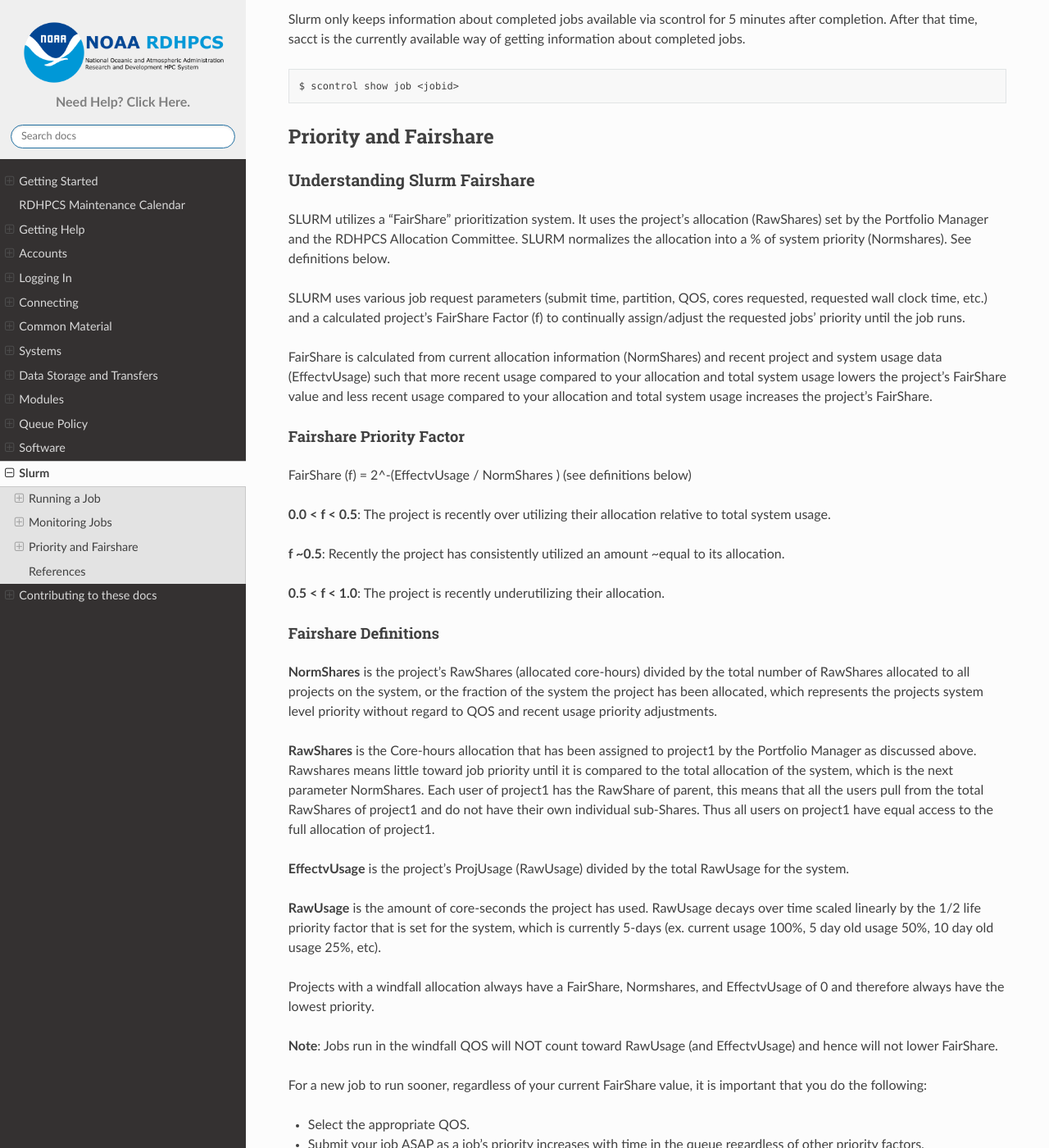
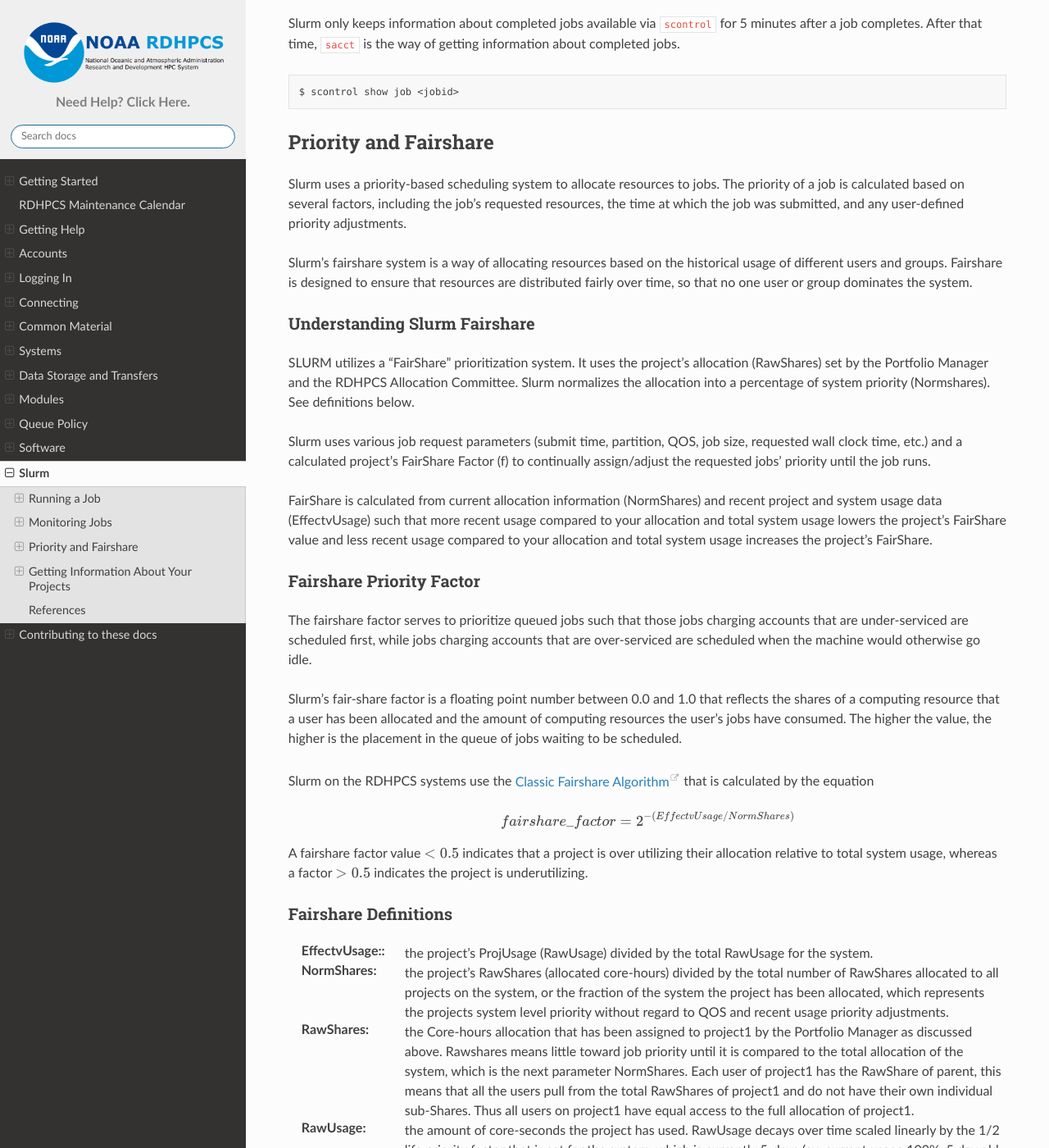
Before and after one commit to NOAA-RDHPCS/noaa-rdhpcs.github.io, a Sphinx documentation site: the page built from source/slurm_tips/index.rst, in a window 1280 px wide and 1400 px high, scrolled down 7322 px. Shown: the whole window at 82% size. Built offline with Sphinx 7.4.7 and the Read the Docs theme 2.0.0, drawn with Linux system fonts in a browser that asks for light colours; some of the changed text lies outside the part shown.

Commit message:
Finished updating the Slurm documentation

```diff
--- a/source/slurm_tips/index.rst
+++ b/source/slurm_tips/index.rst
@@ -271,6 +271,8 @@ your job (e.g. for naming output log files):
 | ``$SLURM_NODELIST``      | The list of nodes assigned to the job.           |
 +--------------------------+--------------------------------------------------+
 
+.. _slurm-state-codes:
+
 State Codes
 -----------
 
@@ -430,15 +432,15 @@ Use the ``squeue`` command to view a list of current jobs in the queue.  See
 
    $ squeue -a
 
-To list jobs that belong to you
+To list jobs that belong to a specific user
 
 .. code-block:: shell
 
-   $ squeue -u <user name>
+   $ squeue -u <userid>
 
 
 Show Completed Jobs
-^^^^^^^^^^^^^^^^^^^
+-------------------
 
 Slurm does not keep completed jobs in ``squeue``.
 
@@ -446,9 +448,12 @@ Slurm does not keep completed jobs in ``squeue``.
 
    $ sacct -S 2019-03-01 -E now -a
 
-If you don’t specify ``-S`` and ``-E`` options ``sacct`` gives you data from today.
+If you don’t specify ``-S`` and ``-E`` options ``sacct`` gives you data from
+the current day.
 
-Use the ``sacct`` command option to list jobs that have run within the last 24 hours and to see their statuses (State). A full list of sacct options and job states can be found on the sacct man page.
+Use the ``sacct`` command option to list jobs that have run within the last 24
+hours and to see their statuses (State). A full list of ``sacct`` options and
+:ref:`job states <slurm-state-codes>` can be found on the ``sacct`` man page.
 
 .. code-block:: shell
 
@@ -456,11 +461,11 @@ Use the ``sacct`` command option to list jobs that have run within the last 24 h
 
 
 Getting Details About a Job
-^^^^^^^^^^^^^^^^^^^^^^^^^^^
+---------------------------
 
-Slurm only keeps information about completed jobs available via scontrol for 5
-minutes after completion. After that time, sacct is the currently available way
-of getting information about completed jobs.
+Slurm only keeps information about completed jobs available via ``scontrol``
+for 5 minutes after a job completes.  After that time, ``sacct`` is the way of
+getting information about completed jobs.
 
 .. code-block:: shell
 
@@ -470,39 +475,90 @@ of getting information about completed jobs.
 Priority and Fairshare
 ======================
 
+Slurm uses a priority-based scheduling system to allocate resources to jobs.
+The priority of a job is calculated based on several factors, including the
+job's requested resources, the time at which the job was submitted, and any
+user-defined priority adjustments.
+
+Slurm's fairshare system is a way of allocating resources based on the
+historical usage of different users and groups. Fairshare is designed to ensure
+that resources are distributed fairly over time, so that no one user or group
+dominates the system.
+
 Understanding Slurm Fairshare
 -----------------------------
-SLURM utilizes a “FairShare” prioritization system. It uses the project’s allocation (RawShares) set by the Portfolio Manager and the RDHPCS Allocation Committee. SLURM normalizes the allocation into a % of system priority (Normshares). See definitions below.
 
-SLURM uses various job request parameters (submit time, partition, QOS, cores requested, requested wall clock time, etc.) and a calculated project's FairShare Factor (f) to continually assign/adjust the requested jobs’ priority until the job runs.
+SLURM utilizes a “FairShare” prioritization system. It uses the project’s
+allocation (RawShares) set by the Portfolio Manager and the RDHPCS Allocation
+Committee. Slurm normalizes the allocation into a percentage of system priority
+(Normshares). See definitions below.
 
-FairShare is calculated from current allocation information (NormShares) and recent project and system usage data (EffectvUsage) such that more recent usage compared to your allocation and total system usage lowers the project's FairShare value and less recent usage compared to your allocation and total system usage increases the project's FairShare.
+Slurm uses various job request parameters (submit time, partition, QOS, job
+size, requested wall clock time, etc.) and a calculated project's FairShare
+Factor (f) to continually assign/adjust the requested jobs’ priority until the
+job runs.
+
+FairShare is calculated from current allocation information (NormShares) and
+recent project and system usage data (EffectvUsage) such that more recent usage
+compared to your allocation and total system usage lowers the project's
+FairShare value and less recent usage compared to your allocation and total
+system usage increases the project's FairShare.
 
 Fairshare Priority Factor
-^^^^^^^^^^^^^^^^^^^^^^^^^
-FairShare (f) = 2^-(EffectvUsage / NormShares ) (see definitions below)
+-------------------------
 
-**0.0 < f < 0.5**: The project is recently over utilizing their allocation relative to total system usage.
+The fairshare factor serves to prioritize queued jobs such that those jobs
+charging accounts that are under-serviced are scheduled first, while jobs
+charging accounts that are over-serviced are scheduled when the machine would
+otherwise go idle.
 
-**f ~0.5**: Recently the project has consistently utilized an amount ~equal to its allocation.
+Slurm's fair-share factor is a floating point number between 0.0 and 1.0 that
+reflects the shares of a computing resource that a user has been allocated and
+the amount of computing resources the user's jobs have consumed. The higher the
+value, the higher is the placement in the queue of jobs waiting to be
+scheduled.
 
-**0.5 < f < 1.0**: The project is recently underutilizing their allocation.
+Slurm on the RDHPCS systems use the `Classic Fairshare Algorithm
+<https://slurm.schedmd.com/classic_fair_share.html>`__ that is calculated by
+the equation
+
+.. math::
+
+   fairshare\_factor = 2^{-(EffectvUsage / NormShares)}
+
+A fairshare factor value :math:`<0.5` indicates that a project is over
+utilizing their allocation relative to total system usage, whereas a factor
+:math:`>0.5` indicates the project is underutilizing.
 
 Fairshare Definitions
-^^^^^^^^^^^^^^^^^^^^^
+---------------------
 
+:EffectvUsage:: the project's ProjUsage (RawUsage) divided by the total
+    RawUsage for the system.
+:NormShares: the project’s RawShares (allocated core-hours) divided by the
+   total number of RawShares allocated to all projects on the system, or the
+   fraction of the system the project has been allocated, which represents the
+   projects system level priority without regard to QOS and recent usage
+   priority adjustments.
+:RawShares: the Core-hours allocation that has been assigned to project1 by the
+   Portfolio Manager as discussed above. Rawshares means little toward job
+   priority until it is compared to the total allocation of the system, which
+   is the next parameter NormShares. Each user of project1 has the RawShare of
+   parent, this means that all the users pull from the total RawShares of
+   project1 and do not have their own individual sub-Shares. Thus all users on
+   project1 have equal access to the full allocation of project1.
+:RawUsage: the amount of core-seconds the project has used. RawUsage decays
+    over time scaled linearly by the 1/2 life priority factor that is set for
+    the system, which is currently 5-days (ex. current usage 100%, 5 day old
+    usage 50%, 10 day old usage 25%, etc).
 
-**NormShares** is the project’s RawShares (allocated core-hours) divided by the total number of RawShares allocated to all projects on the system, or the fraction of the system the project has been allocated, which represents the projects system level priority without regard to QOS and recent usage priority adjustments.
+Projects with a windfall allocation always have a FairShare, Normshares, and
+EffectvUsage of 0 and therefore always have the lowest priority.
 
-**RawShares** is the Core-hours allocation that has been assigned to project1 by the Portfolio Manager as discussed above. Rawshares means little toward job priority until it is compared to the total allocation of the system, which is the next parameter NormShares. Each user of project1 has the RawShare of parent, this means that all the users pull from the total RawShares of project1 and do not have their own individual sub-Shares. Thus all users on project1 have equal access to the full allocation of project1.
+.. note::
 
-**EffectvUsage** is the project's ProjUsage (RawUsage) divided by the total RawUsage for the system.
-
-**RawUsage** is the amount of core-seconds the project has used. RawUsage decays over time scaled linearly by the 1/2 life priority factor that is set for the system, which is currently 5-days (ex. current usage 100%, 5 day old usage 50%, 10 day old usage 25%, etc).
-
-Projects with a windfall allocation always have a FairShare, Normshares, and EffectvUsage of 0 and therefore always have the lowest priority.
-
-**Note**: Jobs run in the windfall QOS will NOT count toward RawUsage (and EffectvUsage) and hence will not lower FairShare.
+   Jobs run in the windfall QOS will NOT count toward RawUsage (and
+   EffectvUsage) and hence will not lower FairShare.
 
 For a new job to run sooner, regardless of your current FairShare value, it is important that you do the following:
 
@@ -510,10 +566,8 @@ For a new job to run sooner, regardless of your current FairShare value, it is i
 - Submit your job ASAP as a job’s priority increases with time in the queue regardless of other priority factors.
 - Enter an appropriate wall clock time. Excessive wall clock times will delay that start of your job, and contributes to overall inefficient scheduling and system utilization.
 
-
-
 Fairshare Reporting
-^^^^^^^^^^^^^^^^^^^
+-------------------
 
 Summary of all accounts
 
@@ -539,30 +593,44 @@ Details by user of all accounts
 
    $ sshare -a
 
+Priority Reporting
+------------------
 
-Priority Analysis of Your Job
------------------------------
-
-sprio
-^^^^^
+As mentioned earlier, Slurm uses `multiple factors
+<https://slurm.schedmd.com/priority_multifactor.html>`__ to determine a job's
+priority.  The ``sprio`` command reports the job's priority.
 
 .. code-block:: shell
 
-   sprio -j 12345
+   $ sprio -j 12345
+      JOBID PARTITION   PRIORITY   SITE       AGE   ASSOC  FAIRSHARE        QOS     TRES
+      12345 hera        18302014      0   5000000       0    3301977   10000000   cpu=38
 
 .. _slurm_tips_fairshare:
 
 
 Getting Information About Your Projects
----------------------------------------
+=======================================
 
-Use the sfairshare command to show the current FairShare priority status of all projects. Of particular interest will likely be the , the -u option to list just your projects, -w option (these projects always have the lowest priority) to exclude listing windfall projects, and the -T <threshold> option, which will give you a list of all projects and their FairShare value with a higher value than the threshold value you enter. For more options on sfairshare use the sfairshare -h command.
+The RDHPCS system administrators have supplied additional tools to help the
+users gather information concerning their jobs, job's fairshare, and allocation
+usage.  The tools listed in this section may not be available on all RDHPCS
+systems.
 
-Here are examples from Hera:
+sfairshare
+----------
+
+The ``sfairshare`` command will show the current FairShare priority status of
+all projects. Of particular interest will likely be the , the ``-u`` option to
+list just your projects, ``-w`` option (these projects always have the lowest
+priority) to exclude listing windfall projects, and the ``-T <threshold>``
+option, which will give you a list of all projects and their FairShare value
+with a higher value than the threshold value you enter. For more options on
+sfairshare use the sfairshare ``-h`` command.
 
 .. code-block:: shell
 
-   [First.Last@hfe12 ~]$ sfairshare -w
+   $ sfairshare -w
    Project         FairShare       Rank    NormShares      EffUsage
    -----------     ----------      ------  ----------      ----------
    amb-verif            0.974      23/90      0.00105         0.00004
@@ -587,110 +655,138 @@ Here are examples from Hera:
    .
    .
 
+The Slurm ``sshare`` command to get project FairShare priority information
+sorted by Portfolio and sub-Portfolio. Note that Slurm only uses a project's
+Fairshare value in priority calculations, not the Portfolio's or
+sub-Portfolio's FairShare.
 
-Use the SLURM sshare command to get project FairShare priority information sorted by Portfolio and sub-Portfolio. Note: SLURM only uses a project's Fairshare value in priority calculations, not the Portfolio's or sub-Portfolio's FairShare.
+.. note::
+
+   ``sfairshare`` is only available on Hera and Jet.
 
 saccount_params
-^^^^^^^^^^^^^^^
+---------------
 
-Available on Hera, Jet, Orion
-
-Use the saccount_params or account_params command to get your current:
+The ``saccount_params`` will show your current:
 
 - Home File System usage/quota (MB)
+- For each of your projects
 
-- For each of your projects
-    - Compute: FairShare priority value, (FairShare rank vs all other projects), partition access and available QOS's for all your projects. Include -l (for long) if you want to see current 30-day allocation, last 30-day usage, and FairShare to 6 digits(``saccount_params -l``).
+    - Compute: FairShare priority value, (FairShare rank vs all other
+      projects), partition access and available QOS's for all your projects.
+      Include -l (for long) if you want to see current 30-day allocation, last
+      30-day usage, and FairShare to 6 digits(``saccount_params -l``).
     - Scratch disk usage/quota (GB), files on disk and file count quota.
 
-``NOTE``: Projects with a windfall allocation of 1 will show an allocation of 0, but you will see the correct Available QOS: windfall. Projects with an allocation of 2 will show an allocation of 1, but you will see the correct Available QOS: Batch, debug, etc.
+.. note::
+
+   Projects with a windfall allocation of 1 will show an allocation of 0, but you
+   will see the correct Available QOS: windfall. Projects with an allocation of 2
+   will show an allocation of 1, but you will see the correct Available QOS:
+   Batch, debug, etc.
+
+.. note::
+
+   ``saccount_params`` is only available on Hera, Jet, Orion.
 
 .. code-block:: shell
 
-   [First.Last @hfe07 ~]$ saccount_params
+   $ saccount_params
 
+   Account Params -- Information regarding project associations for userid
+	   Home Quota (/home/userid) Used: 4149 MB Quota: 5120 MB
+
+	   Project: projid
+		   FairShare=1.000 (91/91)
+		   Partition Access: ALL
+		   Available QOSes: gpuwf,windfall
+			Directory: /scratch[12]/[portfolio]/projid DiskInUse=206372 GB, Quota=255000 GB, Files=5721717, FileQUota=51000000
 
 shpcrpt
-^^^^^^^
+-------
 
-Use the shpcrpt tool to get current project's FairShare factor and rank, allocation, and ~current month to date (MTD) Compute usage information on all your project(s), detailed project information by user, and summary information for all projects on the system.
+The ``shpcrpt`` tool will report a project's FairShare factor and rank,
+allocation, and the current month to date (MTD) compute usage information on
+all your project(s), detailed project information by user, and summary
+information for all projects on the system.
 
-To execute shpcrpt, load the module (if not already in present in env) and then call the script with the necessary parameters
+By default, ``shpcprt`` ithout any arguments, you will receive an error message. You must use `-c` or ``--cluster`` to identify the cluster.
 
-If you call shpcprt without any arguments, you will receive an error message. You must use `-c` or ``--cluster`` to identify the cluster.
+On some RDHPCS system, ``shpcrpt`` is available after loading the ``shpcrpt``
+module.
 
 Use ``shpcrpt --help`` for more details.
-
-
-Example:
 
 .. code-block:: shell
 
    $ shpcrpt -c <cluster>
+   =================================================================================================================
+   Report                           Summary Report
+   Report Run:                      Fri 02 Feb 2024 09:48:57 PM  UTC
+   Report Period Beginning:         Thu 01 Feb 2024 12:00:00 AM  UTC
+   Report Period Ending:            Fri 01 Mar 2024 12:00:00 AM  UTC
+   Percentage of Period Elapsed:    6.6%
+   Percentage of Period Remaining:  93.4%
+   =================================================================================================================
+   Project               NormShares   FairShare        Rank  Allocation   Cr-HrUsed    Windfall   TotalUsed       %Used        Jobs
+   -------------------- ----------- ----------- ----------- ----------- ----------- ----------- ----------- ----------- -----------
+   proj01                  0.010531    0.501784       64/90     476,712      65,412           0      65,412      13.72%       1,600
+   proj02                  0.000000    1.000000       90/90           1           0           0           0       0.00%           0
+   proj03                  0.001050    0.920788       35/90      47,520         456           0         456       0.96%      23,469
+   proj04                  0.154815    0.619112       46/90   7,008,123     505,651           0     505,651       7.22%      27,067
+   .
+   .
+   .
 
 To see a specific group’s hpc report, specify the group:
 
 .. code-block:: shell
 
    $ shpcrpt -p <project> -c <cluster>
+   =================================================================================================================
+   Report                           Project Report for:projid
+   Report Run:                      Fri 02 Feb 2024 09:50:20 PM  UTC
+   Report Period Beginning:         Thu 01 Feb 2024 12:00:00 AM  UTC
+   Report Period Ending:            Fri 01 Mar 2024 12:00:00 AM  UTC
+   Percentage of Period Elapsed:    6.6%
+   Percentage of Period Remaining:  93.4%
+   =================================================================================================================
+   Machines:                               clusterid
+   Initial Allocation in Hours:              493,151
+   Net Allocation Adjustments:               -16,439
+                                    ----------------
+   Adjusted Allocation:                      476,712
 
-Getting Portfolio or Sub-portfolio Information
-^^^^^^^^^^^^^^^^^^^^^^^^^^^^^^^^^^^^^^^^^^^^^^
+   Core Hours Used:                           65,444
+   Windfall Core Hours Used:                       0
+                                    ----------------
+   Total Core Hours Used:                     65,444
 
-The shpcprt tool includes three options to display Portfolio or Sub-portfolio project information. Typically, this can help provide a faster report since less data needs to be gathered and processed from the database.
+   Project Normalized Shares:               0.010531
+   Project Fair Share:                      0.501784
+   Project Rank:                               64/90
 
-These options are:
+   Percentage of Period Elapsed:                6.6%
+   Percentage of Period Remaining:             93.4%
+   Percentage of Allocation Used:              13.7%
 
-- H - Displays the Portfolio and SubPortfolio columns containing that information for each project
-- P - Follow 'P' with portfolio name to display projects associated with that portfolio, only.
-- S - Follow 'S' with sub-portfolio name to display projects associated with that sub-portfolio, only
+   User                             Cr-HrUsed    Windfall   TotalUsed       %Used      Jobs
+   ------------------------------ ----------- ----------- ----------- ----------- ---------
+   Johana.Romero-Alvarez               40,085           0      40,085       8.41%     1,547
+   Sudheer.R.Bhimireddy                25,359           0      25,359       5.32%        53
+   ------------------------------ ----------- ----------- ----------- ----------- ---------
+   Total                               65,444           0      65,444      13.73%     1,600
 
-The options only apply to the summary report (not user (-u) or project (-p) reports). Here are examples on how to use these options:
+   Total Report Runtime: 2.49 seconds (ver. 23.07.06-FNJT)
 
-.. code-block:: shell
+.. note::
 
-   $ shpcrpt -c hera -H
+   The ``shpcrpt`` command requires the ``-c <clusterid>`` option.
 
-Portfolio-specific summary report using -H and -P options
+.. note::
 
-.. code-block:: shell
-
-   $ shpcrpt -c hera -H -P bmc
-
-Sub-portfolio-specific summary report using -H and -S options
-
-.. code-block:: shell
-
-   $ shpcrpt -c hera -H -S csd
-
-
-Useful Slurm Commands
----------------------
-
-To see available clusters
-
-.. code-block:: shell
-
-   $ sacctmgr show clusters
-
-To find the accounts to which you belong
-
-.. code-block:: shell
-
-   $ sacctmgr show assoc where user=$USER formatcluster,partition,account,user%20,qos%60
-
-To submit a job to a specific cluster
-
-.. code-block:: shell
-
-   $ sbatch --clusters=<cluster> --nodes=1 --account=<account_name> --qos=normal --export=NONE /path/to/job/script
-
-To submit an interactive job
-
-.. code-block:: shell
-
-   $ salloc --qos=<qos_name> --nodes=1 --x11 -t1:00:00
-
+   The ``shpcrpt`` command can take a while to return results.  This is due to
+   ``shpcrpt`` pulling data directly from Slurm to generate the reports.
 
 .. _slurm-references:
 
@@ -698,18 +794,16 @@ References
 ==========
 
 * `Slurm Documentation`_
-
-  * sacct_
-  * salloc_
-  * sacctmgr_
-  * sbatch_
-  * scancel_
-  * scontrol_
-  * sinfo_
-  * squeue_
-  * srun_
-
-* asdf
+* sacct_
+* salloc_
+* sacctmgr_
+* sbatch_
+* scancel_
+* scontrol_
+* sinfo_
+* squeue_
+* srun_
+* `Slurm Fairshare`_
 
 .. _`Slurm Documentation`: https://slurm.schedmd.com/
 .. _`squeue`: https://slurm.schedmd.com/squeue.html
@@ -721,4 +815,4 @@ References
 .. _`sacctmgr`: https://slurm.schedmd.com/sacctmgr.html
 .. _`scancel`: https://slurm.schedmd.com/scancel.html
 .. _`scontrol`: https://slurm.schedmd.com/scontrol.html
-.. _`Slurm Fairshare`:
+.. _`Slurm Fairshare`: https://slurm.schedmd.com/classic_fair_share.html
```
Also changed, not shown: other parts of source/slurm_tips/index.rst (+1 -1 lines).
